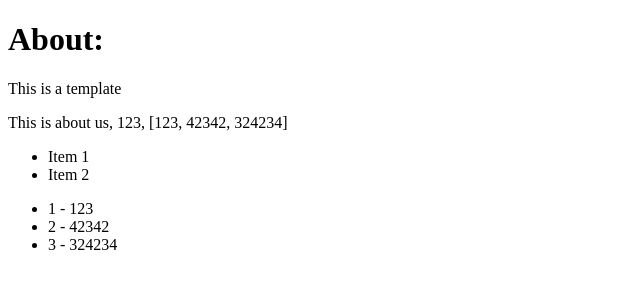
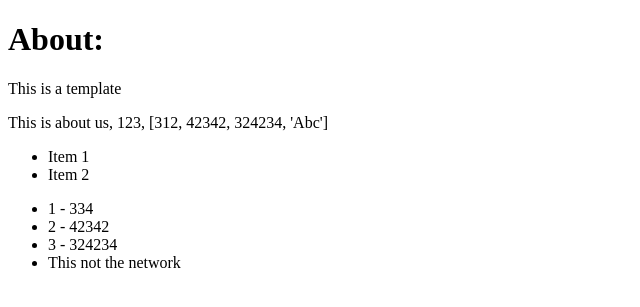
Before and after one commit to KirGorod/trydjango, a Django app: page /about/ in a window 1280 px wide. Shown: the part 70-377 px from the top of the page, without its empty margins (0-640 px from the left). Run offline with Django 3.2, Linux system fonts and the light colour scheme.

Commit message:
commit message

```diff
--- a/src/pages/views.py
+++ b/src/pages/views.py
@@ -14,7 +14,8 @@ def contact_view(request, *args,**kwargs):
 def about_view(request, *args,**kwargs):
     my_context = {
         "my_text": "This is about us",
+        "this_is_true": True,
         "my_number": 123,
-        "my_list": [123, 42342, 324234]
+        "my_list": [312, 42342, 324234, "Abc"]
     }
     return render(request, "about.html", my_context)
--- a/src/templates/about.html
+++ b/src/templates/about.html
@@ -17,8 +17,15 @@
 </ul>
 
 <ul>
-{% for my_sub_item in my_list %}
-    <li>{{ forloop.counter }} - {{ my_sub_item }}</li>
+{% for abc in my_list %}
+    {% if abc == 312 %}
+        <li>{{ forloop.counter }} - {{ abc|add:22 }}</li>
+    {% elif abc == "Abc" %}
+        <li>This not the network</li>
+    {% else %}
+        <li>{{ forloop.counter }} - {{ abc }}</li>
+    {% endif %}
+
 {% endfor %}
 </ul>
 {% endblock content %}
```
